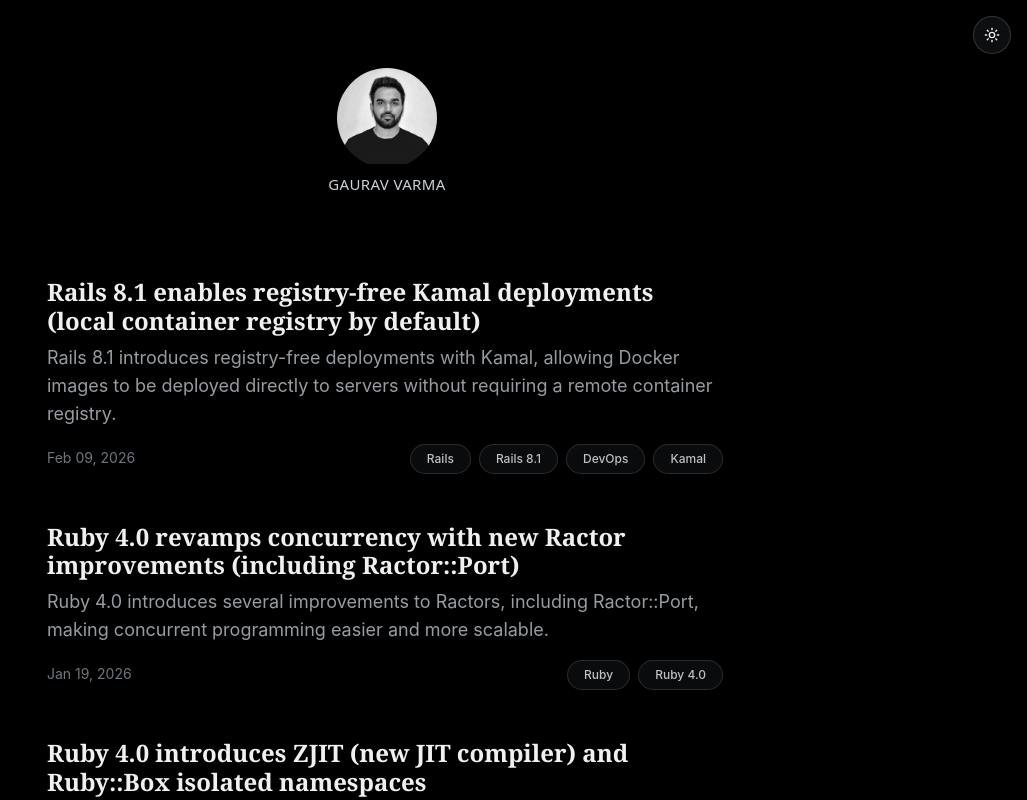
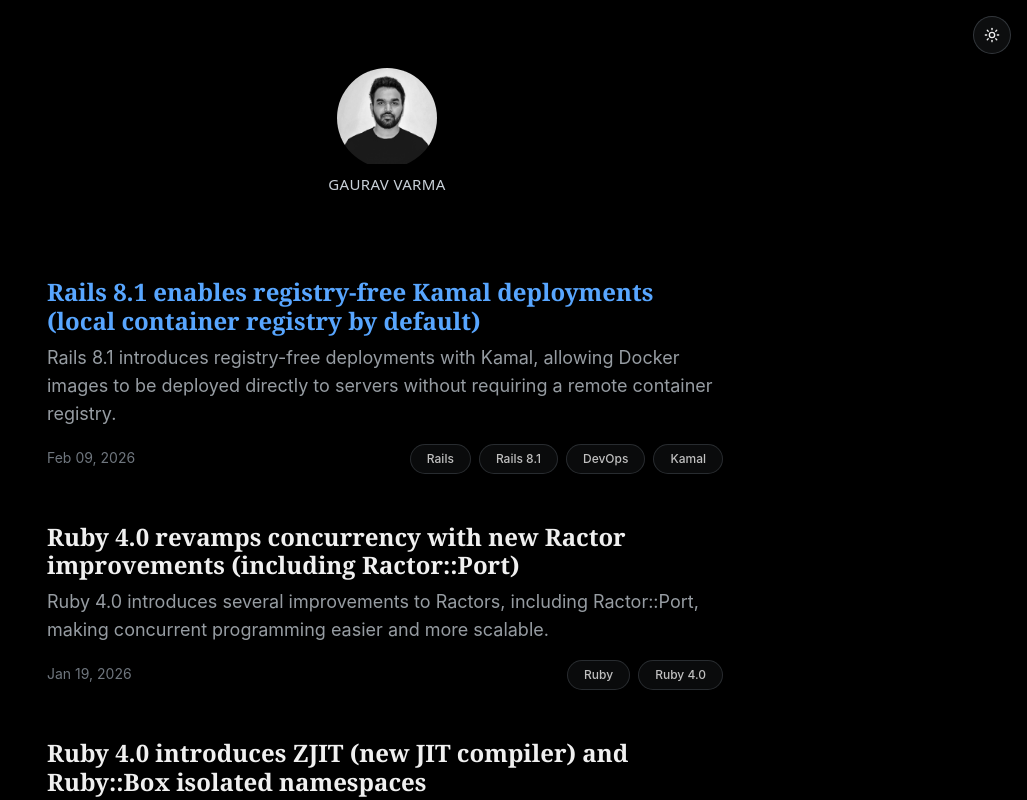
Before and after one commit to gaurav-varma/gauravvarma.dev, a Next.js app: page / in a window 1280 px wide. In both pictures the pointer is over the link 640 px from the left and 306 px from the top of the page. Shown: the top 800 px of the page, without its empty margins (253-1280 px from the left). Built offline with nearby package versions, Linux system fonts and the light colour scheme; no server answers.

Commit message:
Fix link hover colour

```diff
--- a/styles/globals.css
+++ b/styles/globals.css
@@ -77,15 +77,21 @@
   word-wrap: break-word;
 }
 
+.post_title_link .post-title {
+  transition: color 0.15s ease;
+}
+
 .post_title_link:visited {
   color: var(--text-primary) !important;
   text-decoration: none;
 }
 
-.post_title_link:hover {
+.post_title_link:hover,
+.post_title_link:hover .post-title {
   --tw-text-opacity: 1 !important;
   color: var(--link) !important;
   cursor: pointer;
+  transition: color 0.15s ease;
 }
 
 h1,
```
